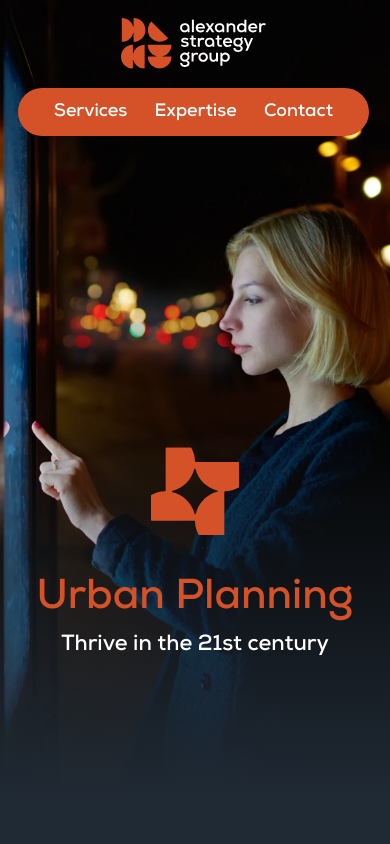
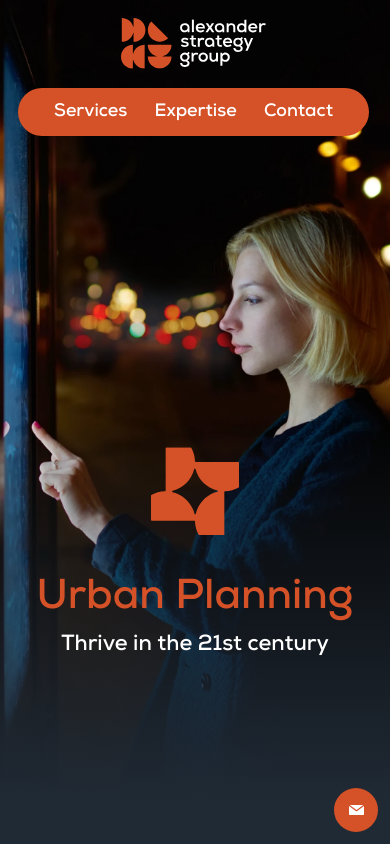
Before and after one commit to Novadigital-fr/ASG, a Nuxt app: page /urban_planning in a window 390 px wide. Shown: the top 844 px of the page. Built offline with nearby package versions, Linux system fonts and the light colour scheme.

Commit message:
images service

```diff
--- a/components/HomeHeader.vue
+++ b/components/HomeHeader.vue
@@ -258,7 +258,7 @@ onMounted(() => {
       width: 85px;
     }
     h4 {
-      animation: soustitle 4s;
+      animation: soustitle 2s;
 
       @keyframes soustitle {
         0% {
--- a/components/TheHeader.vue
+++ b/components/TheHeader.vue
@@ -306,7 +306,7 @@ display: none;
 
   button {
   background-color: transparent;
-  z-index: 15;
+  z-index: 22;
   position: fixed;
   bottom: 5%;
   right: 5%;
@@ -318,7 +318,7 @@ display: none;
 }
 .button {
   background-color: var(--color-orange);
-  z-index: 15;
+  z-index: 22;
   background-image: url(../assets/img/contact.svg);
   background-size: 15px;
   background-position: center;
--- a/components/serv/Image.vue
+++ b/components/serv/Image.vue
@@ -170,6 +170,9 @@ export default {
 .icone_tel_close{
   display: none;
 }
+.content{
+  height: fit-content;
+}
 .full-width {
   @media (max-width: 767px) {
 
@@ -179,7 +182,6 @@ export default {
     transition: all 1s;
     inset: 0;
     position: fixed;
-    height: fit-content;
     overflow-y: scroll;
 
     .image{
```
